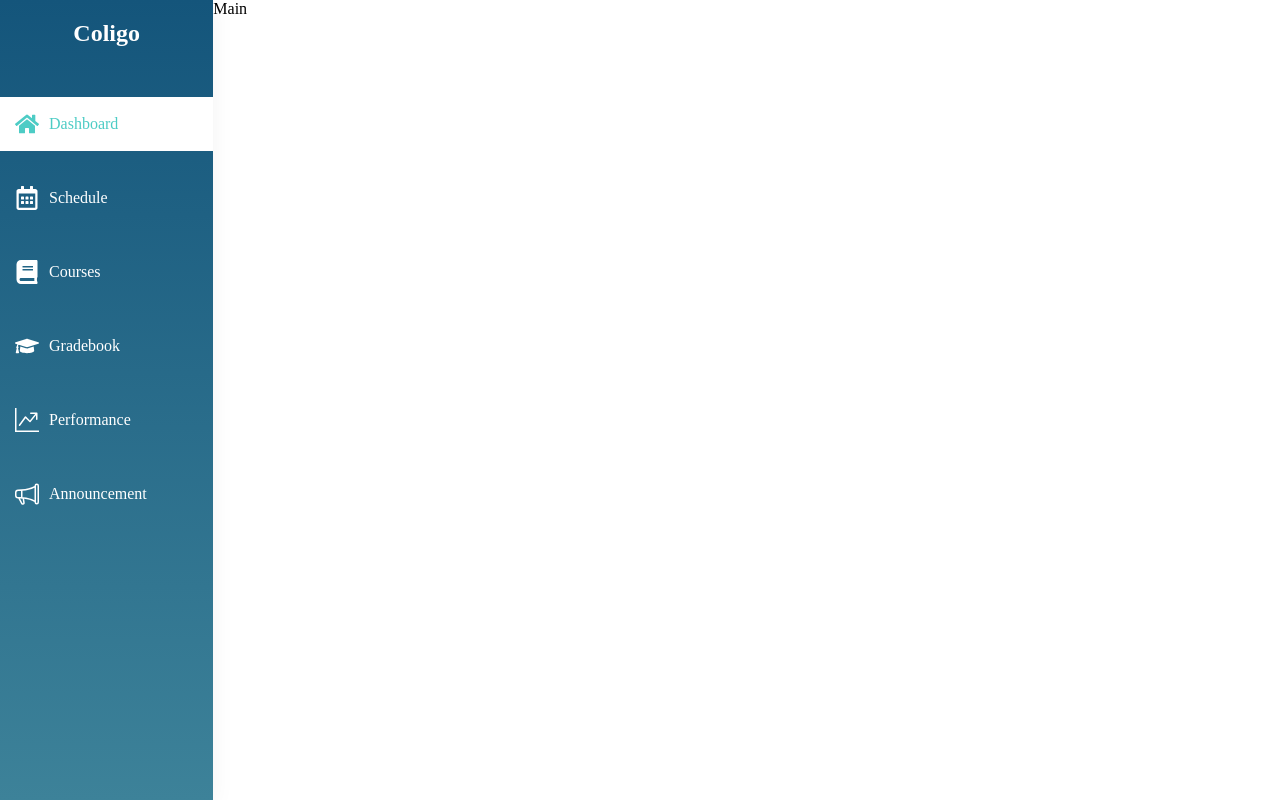
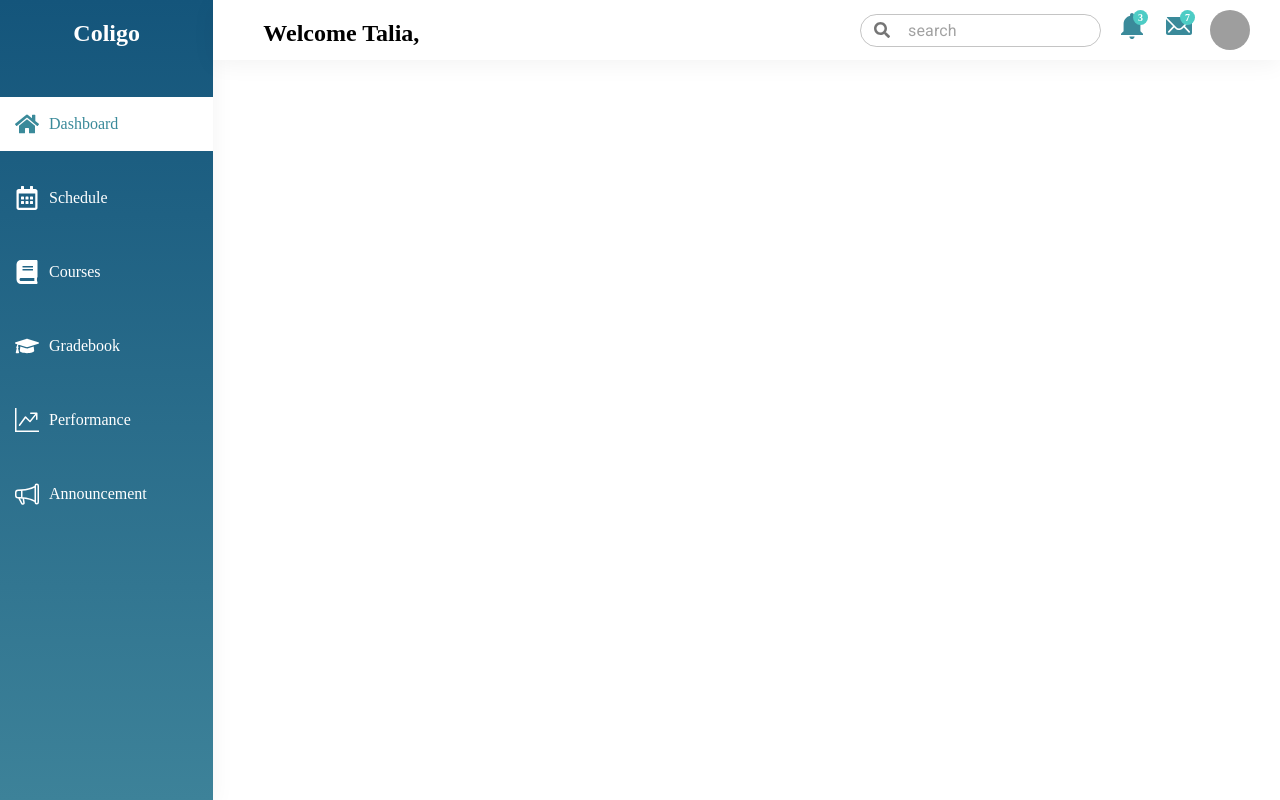
Before and after one commit to mohamedkhaled4053/task-front, a React (Create React App) app: page / in a window 1280 px wide. Built offline with nearby package versions, Linux system fonts and the light colour scheme; grey boxes are pictures that could not be loaded.

Commit message:
setup the navbar

```diff
--- a/package.json
+++ b/package.json
@@ -3,6 +3,9 @@
   "version": "0.1.0",
   "private": true,
   "dependencies": {
+    "@emotion/react": "^11.11.1",
+    "@emotion/styled": "^11.11.0",
+    "@mui/material": "^5.14.18",
     "@reduxjs/toolkit": "^1.9.7",
     "@testing-library/jest-dom": "^5.17.0",
     "@testing-library/react": "^13.4.0",
--- a/src/App.scss
+++ b/src/App.scss
@@ -1,3 +1,5 @@
+@import url("https://fonts.googleapis.com/css2?family=Inter:wght@500&family=Poppins:wght@100;200;300;400;500;600;700;800;900&family=Roboto:wght@300;400;500&display=swap");
+
 * {
   margin: 0;
   border: 0;
@@ -5,5 +7,5 @@
 }
 
 :root {
-  --main-color: #4DCCC5
+  --main-color: #4dccc5;
 }
--- /dev/null
+++ b/src/components/Navbar/Navbar.tsx
@@ -0,0 +1,39 @@
+import React from "react";
+import "./style.scss";
+import { InputAdornment, TextField } from "@mui/material";
+import { FaSearch } from "react-icons/fa";
+import { IoIosMail, IoMdNotifications } from "react-icons/io";
+
+export const Navbar = () => {
+  return (
+    <div className="navbar">
+      <div className="welcome">Welcome Talia,</div>
+      <div className="left">
+        <TextField
+          type="search"
+          placeholder="search"
+          InputProps={{
+            startAdornment: (
+              <InputAdornment position="start">
+                <FaSearch />
+              </InputAdornment>
+            ),
+          }}
+        />
+        <div className="icon">
+          <IoMdNotifications />
+          <span className="number">3</span>
+        </div>
+        <div className="icon">
+          <IoIosMail />
+          <span className="number">7</span>
+        </div>
+        <img
+          className="account-img"
+          src="https://placebear.com/500/500"
+          alt="account"
+        />
+      </div>
+    </div>
+  );
+};
--- /dev/null
+++ b/src/components/Navbar/style.scss
@@ -0,0 +1,48 @@
+.navbar {
+  height: 60px;
+  display: flex;
+  justify-content: space-between;
+  padding: 20px 30px 20px 50px;
+  box-shadow: 0 4px 23px 0 rgba(0, 0, 0, 0.05);
+  background-color: white;
+  .welcome {
+    font-size: 1.5rem;
+    font-weight: bold;
+  }
+  .left {
+    display: flex;
+    align-items: center;
+    gap: 15px;
+    font-size: 2rem;
+    .MuiInputBase-root {
+      border-radius: 50px;
+      input {
+        padding: 5px 10px;
+      }
+    }
+    .icon {
+      position: relative;
+      color: #3A8A9A;
+      .number {
+        position: absolute;
+        width: 15px;
+        border-radius: 50%;
+        background: var(--main-color);
+        height: 15px;
+        display: flex;
+        font-size: 10px;
+        justify-content: center;
+        align-items: center;
+        color: white;
+        font-weight: bold;
+        top: 0;
+        right: 0;
+      }
+    }
+    .account-img {
+      width: 40px;
+      height: 40px;
+      border-radius: 50%;
+    }
+  }
+}
--- a/src/components/Sidebar/style.scss
+++ b/src/components/Sidebar/style.scss
@@ -28,7 +28,7 @@
       &:hover,
       &.active {
         background-color: white;
-        color: var(--main-color);
+        color: #3A8A9A;
       }
     }
   }
--- a/src/pages/Dashboard/Main/Main.tsx
+++ b/src/pages/Dashboard/Main/Main.tsx
@@ -1,6 +1,10 @@
 import React from "react";
-
+import { Navbar } from "../../../components/Navbar/Navbar";
 
 export const Main = () => {
-  return <div>Main</div>;
+  return (
+    <div className="main">
+      <Navbar />
+    </div>
+  );
 };
```
Also changed, not shown: 1 other file (tests, documents, lock files or other folders).
